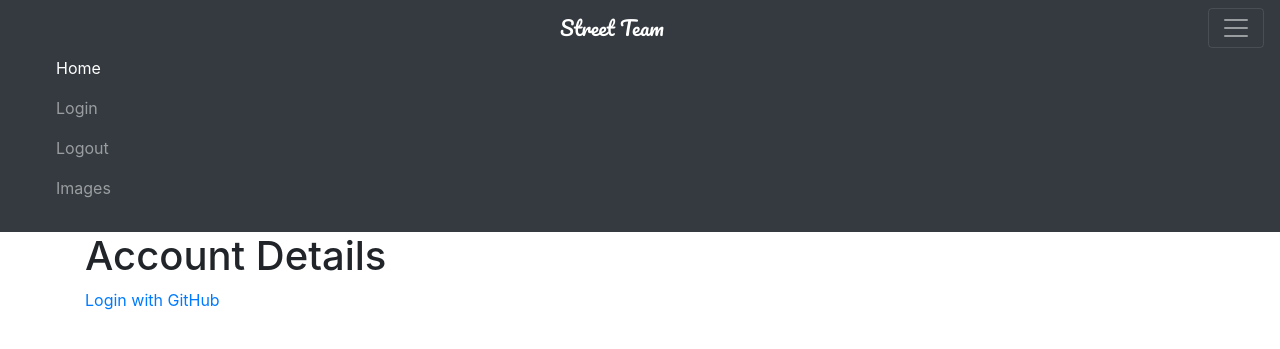
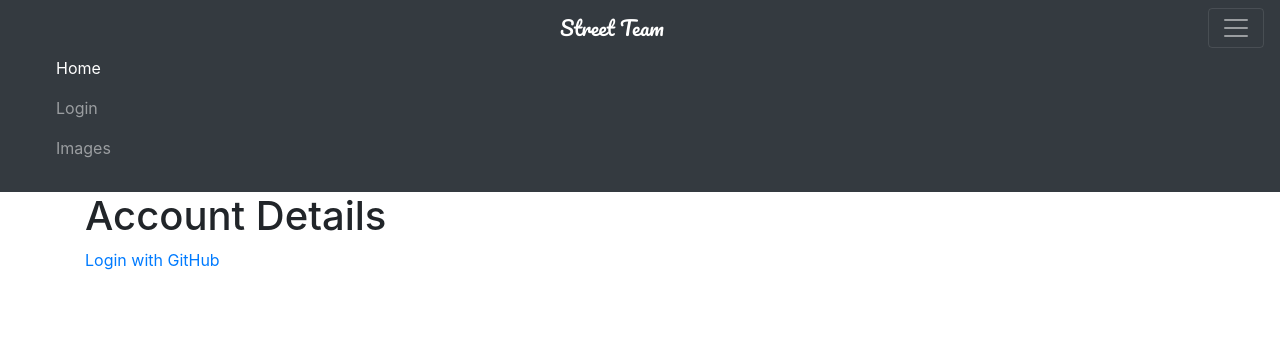
Before and after one commit to alysivji/street-team, a Django app: page / in a window 1280 px wide. Shown: the top 349 px of the page. Run offline with Django 3.2, Linux system fonts and the light colour scheme; parts of the project's set-up code (start-up, migrations or seed data) failed here and were passed over; some libraries are stand-ins or nearby versions.

Commit message:
show login / logout

```diff
--- a/streetteam/apps/mediahub/static/mediahub/list.css
+++ b/streetteam/apps/mediahub/static/mediahub/list.css
@@ -14,7 +14,6 @@
   color: white;
   background: rgba(0, 0, 0, 0.6);
   z-index: 2;
-  font-size: small;
 }
 
 img.submitted {
--- a/streetteam/templates/base.html
+++ b/streetteam/templates/base.html
@@ -49,11 +49,11 @@
             <a class="nav-link" href="/">Home <span class="sr-only">(current)</span></a>
           </li>
           <li class="nav-item">
+            {% if user.is_authenticated %}
+            <a class="nav-link" href='{% url "logout" %}'>Logout</a>
+            {% else %}
             <a class="nav-link" href='{% url "social:begin" "github" %}'>Login</a>
-          </li>
-          <!-- TODO login OR logout -->
-          <li class="nav-item">
-            <a class="nav-link" href='{% url "logout" %}'>Logout</a>
+            {% endif %}
           </li>
           <li class="nav-item">
             <a class="nav-link" href='{% url "images-list" %}'>Images</a>
```
